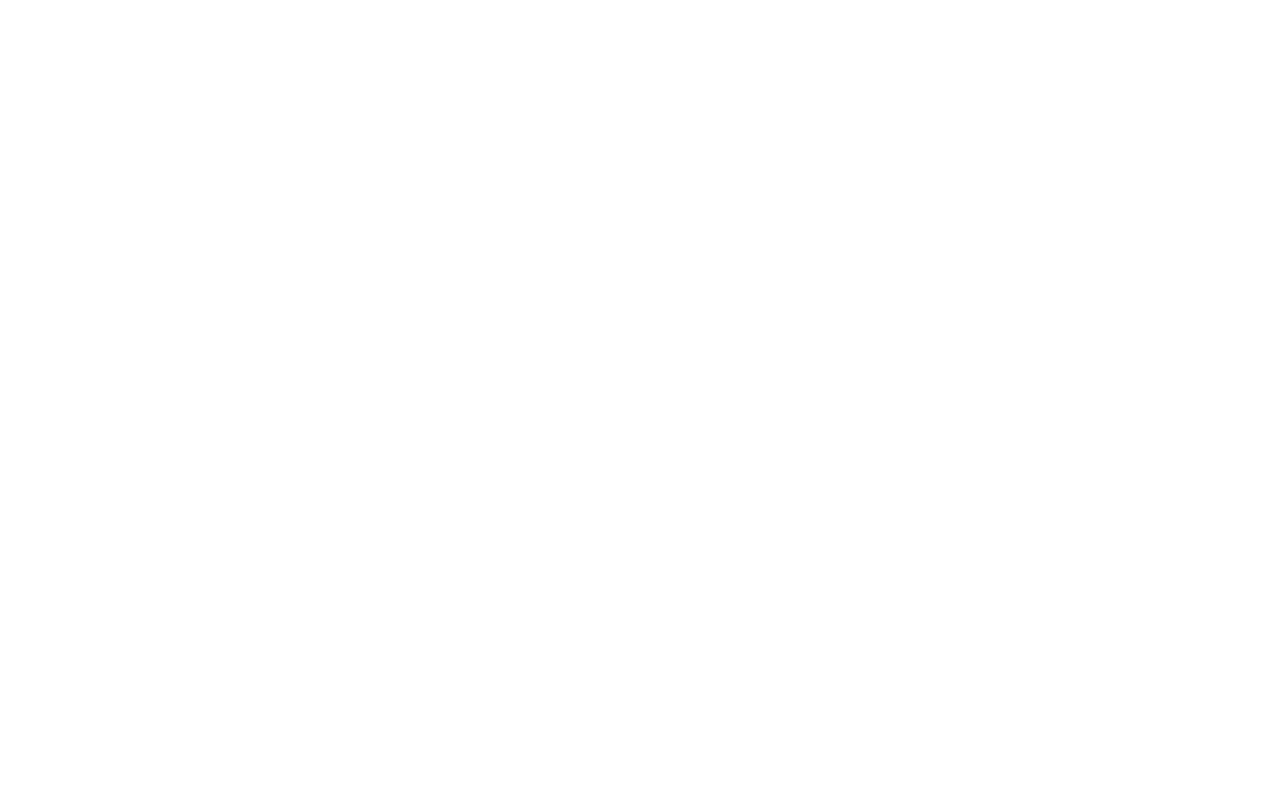
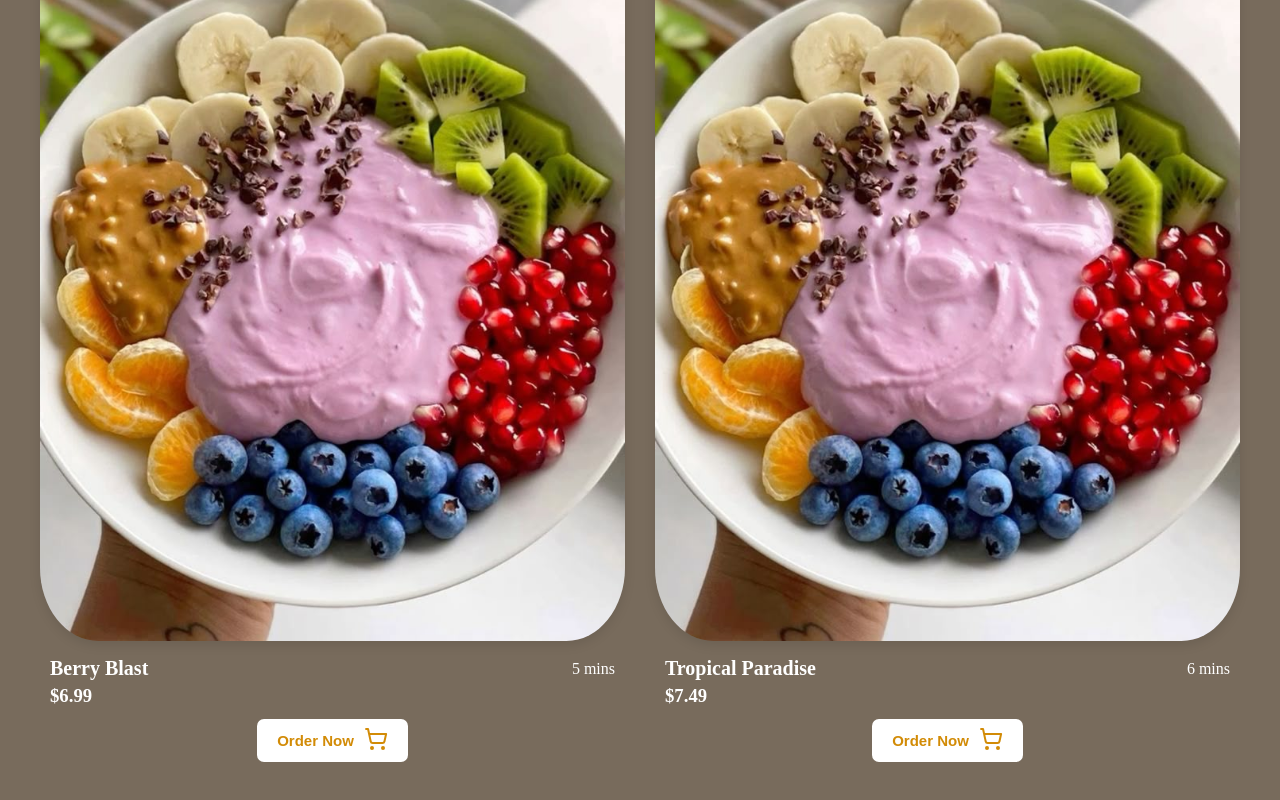
Before and after one commit to egwuatujoy/menu, a React (Create React App) app: page / in a window 1280 px wide. Shown: the part 1042-1842 px from the top of the page. Before the commit the page ends 880 px from the top, so only its background shows below. Built offline with nearby package versions, Linux system fonts and the light colour scheme.

Commit message:
updated files

```diff
--- a/src/App.js
+++ b/src/App.js
@@ -1,13 +1,20 @@
-import React from "react";
+import React, { useState } from "react";
 import Nav from "./components/Nav";
 import Homepage from "./components/Homepage";
 import Menus from "./components/Menus";
+
+// data
+import smoothieMenu from "./data/Juice";
+console.log(smoothieMenu)
 const App = () => {
+
+const  [menus, setMenus] = useState(smoothieMenu)
+
   return (
     <div>
       <Nav />
       <Homepage />
-      <Menus />
+      <Menus menus={menus} />
     </div>
   );
 };
--- /dev/null
+++ b/src/components/Menu.js
@@ -0,0 +1,30 @@
+import React from "react";
+import { ShoppingCart } from "lucide-react";
+
+const Menu = ({ menu }) => {
+  return (
+    <div className="menu">
+      <img src={menu.image} alt="menu-image" />
+
+      <div className="menu-pricing">
+        <div className="menu-name">
+          <h2>{menu.name}</h2>
+          <p>{menu.timeToMake} mins</p>
+        </div>
+
+        <h3>${menu.price}</h3>
+      </div>
+
+      <div className="menu-button">
+        <button>
+          Order now
+          <span>
+            <ShoppingCart />
+          </span>
+        </button>
+      </div>
+    </div>
+  );
+};
+
+export default Menu;
--- a/src/components/Menus.js
+++ b/src/components/Menus.js
@@ -1,11 +1,16 @@
-import React from 'react'
+import React from "react";
+import Menu from "./Menu";
+const Menus = ({ menus }) => {
+  return (
+    <div className="menus">
+      <h1>Our menu</h1>
+      <div className="menu-grid">
+        {menus.map((menu) => (
+          <Menu menu={menu} />
+        ))}
+      </div>
+    </div>
+  );
+};
 
-const Menus = () => {
-  return (
-    <div className='menus'>
-      <h1>Our menu</h1>
-    </div>
-  )
-}
-
-export default Menus
+export default Menus;
--- a/src/data/Juice.js
+++ b/src/data/Juice.js
@@ -4,61 +4,15 @@
     price: 6.99,
     timeToMake: 5,
     ingredients: ["Strawberries", "Blueberries", "Banana", "Yogurt", "Honey"],
+    image: "/images/fruit-youghurt.jpg",
   },
   {
     name: "Tropical Paradise",
     price: 7.49,
     timeToMake: 6,
     ingredients: ["Mango", "Pineapple", "Coconut Milk", "Orange Juice"],
+    image: "/images/fruit-youghurt.jpg",
   },
-  {
-    name: "Green Detox",
-    price: 7.99,
-    timeToMake: 7,
-    ingredients: [
-      "Spinach",
-      "Kale",
-      "Green Apple",
-      "Ginger",
-      "Lemon",
-      "Cucumber",
-    ],
-  },
-  {
-    name: "Peanut Butter Power",
-    price: 8.49,
-    timeToMake: 5,
-    ingredients: ["Banana", "Peanut Butter", "Oats", "Almond Milk", "Honey"],
-  },
-  {
-    name: "Chocolate Banana",
-    price: 6.99,
-    timeToMake: 4,
-    ingredients: ["Banana", "Cocoa Powder", "Milk", "Greek Yogurt", "Honey"],
-  },
-  {
-    name: "Avocado Energy",
-    price: 8.99,
-    timeToMake: 8,
-    ingredients: ["Avocado", "Spinach", "Banana", "Almond Milk", "Chia Seeds"],
-  },
-  {
-    name: "Citrus Sunrise",
-    price: 6.49,
-    timeToMake: 5,
-    ingredients: ["Orange", "Pineapple", "Carrot", "Turmeric", "Ginger"],
-  },
-  // {
-  //   name: "Blueberry Protein",
-  //   price: 9.49,
-  //   timeToMake: 6,
-  //   ingredients: [
-  //     "Blueberries",
-  //     "Greek Yogurt",
-  //     "Protein Powder",
-  //     "Almond Milk",
-  //   ],
-  // },
 ];
 
 export default smoothieMenu;
--- a/src/index.css
+++ b/src/index.css
@@ -17,7 +17,7 @@
   justify-content: space-between;
   align-items: center;
   padding: 20px;
-  /* width: 100%; */
+  font-size: 15px;
 }
 
 .nav button {
@@ -89,11 +89,51 @@
 
 .menus {
   background-color: rgb(120, 107, 92);
+  padding: 40px;
 }
 .menus h1 {
   color: rgb(255, 255, 255);
   text-align: center;
-  padding: 15px;
-  font-size: 25px;
+  font-size: 35px;
+  margin-bottom: 50px;
+}
 
+.menu img {
+  width: 100%;
+  border-radius: 10%;
+  box-shadow: rgba(0, 0, 0, 0.1) 0px 4px 12px;
 }
+
+.menu-grid {
+  display: grid;
+  grid-template-columns: repeat(2, 1fr);
+  place-items: center;
+  gap: 30px;
+}
+
+.menu button {
+  padding: 8px 20px;
+  display: flex;
+  justify-content: center;
+  align-items: center;
+  gap: 10px;
+}
+.menu-button {
+  display: flex;
+  justify-content: center;
+  align-items: center;
+}
+.menu-name {
+  display: flex;
+  justify-content: space-between;
+  align-items: center;
+  width: 100%;
+}
+
+.menu-name h2 {
+  font-size: 20px;
+}
+.menu-pricing {
+  padding: 10px;
+  line-height: 27px;
+}
```
Also changed, not shown: public/images/banana-bowl.jpg (added), public/images/fruit-youghurt.jpg (added).
